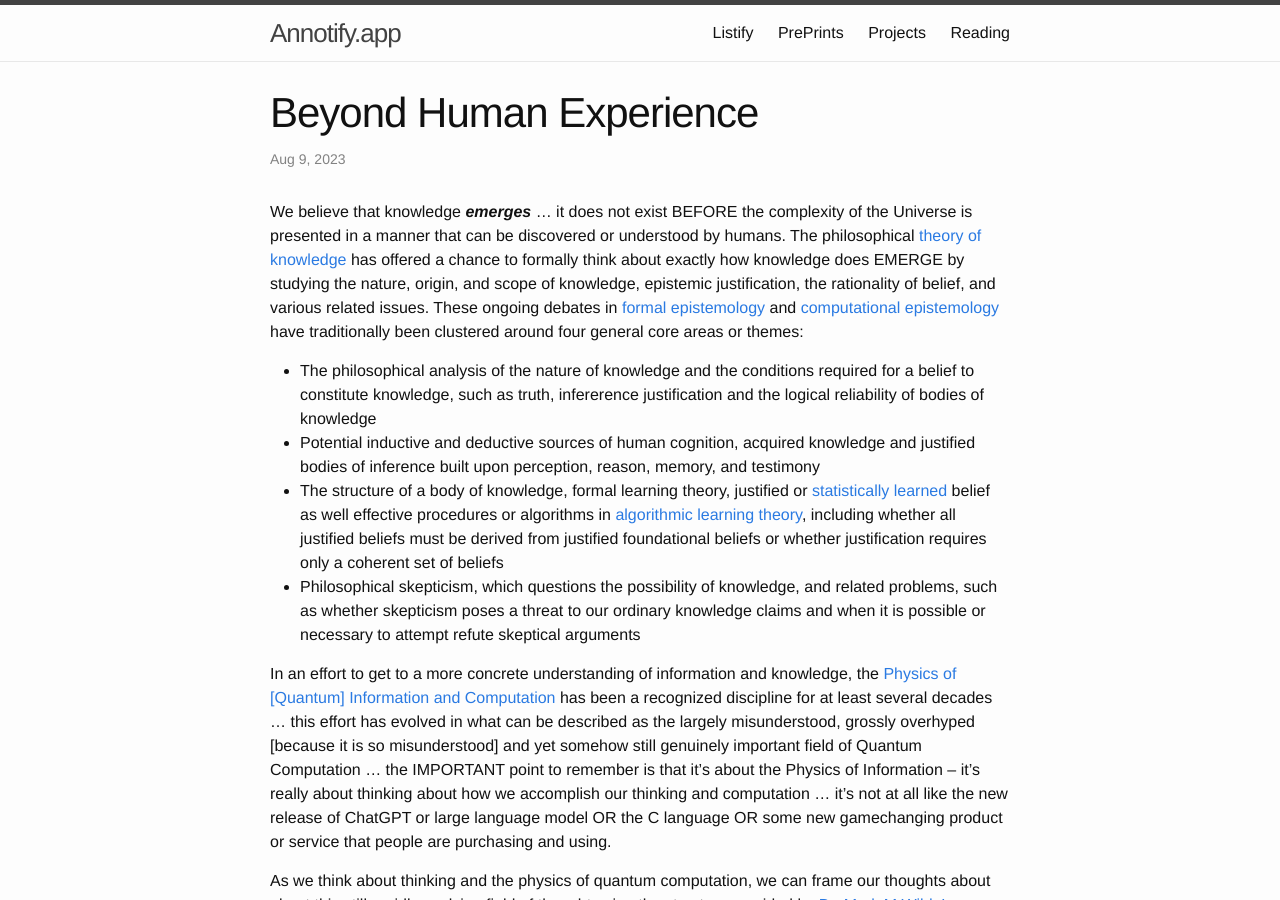
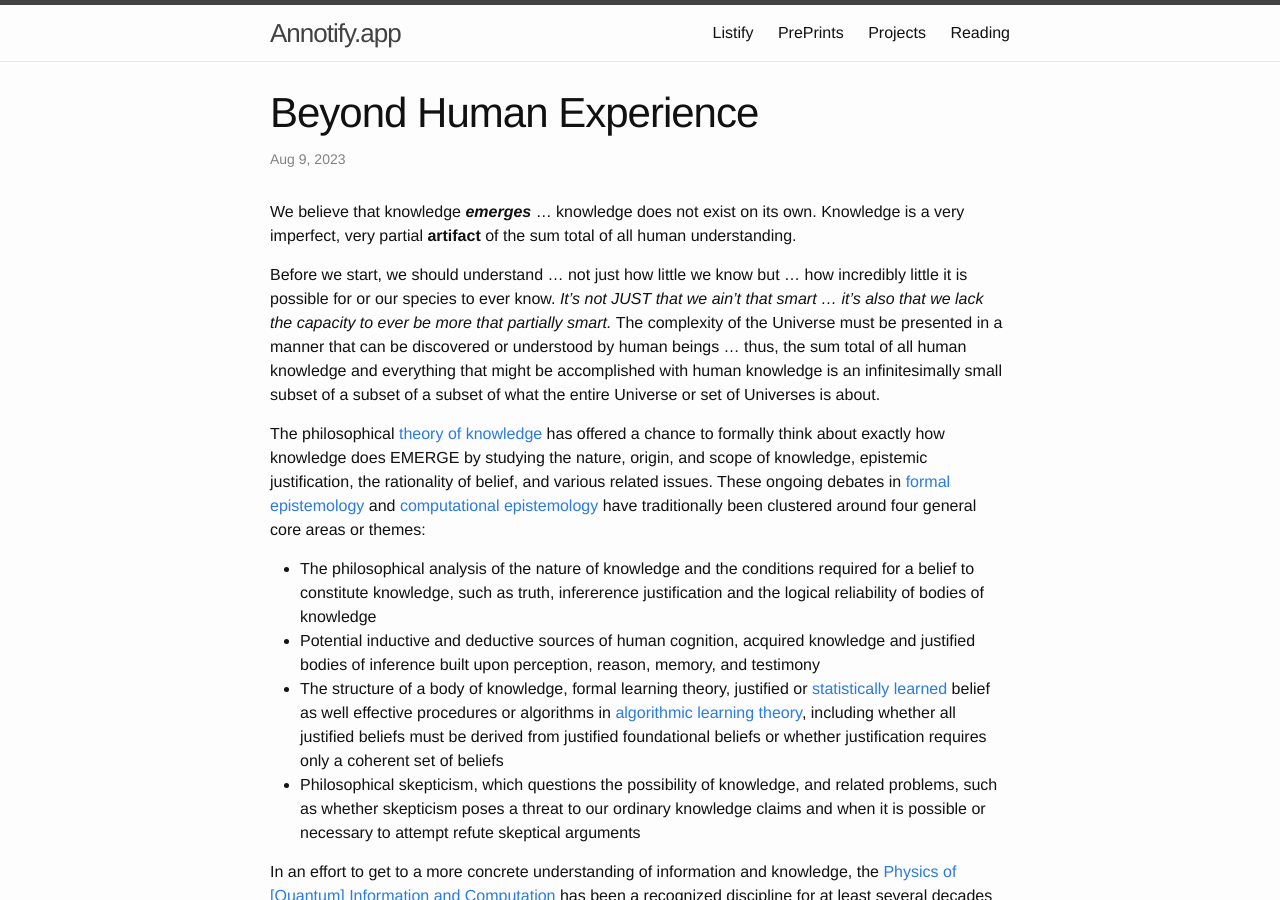
Before and after one commit to annotifyapp/annotifyapp.github.io, a Jekyll site: the page built from _posts/2023-08-09-quantum-theory.md, in a window 1280 px wide and 900 px high. Built offline with Jekyll 4.4.1, drawn with Linux system fonts in a browser that asks for light colours.

Commit message:
humility

```diff
--- a/_posts/2023-08-09-quantum-theory.md
+++ b/_posts/2023-08-09-quantum-theory.md
@@ -7,7 +7,11 @@ categories: emergence
 ---
 
 
-We believe that knowledge ***emerges*** ... it does not exist BEFORE the complexity of the Universe is presented in a manner that can be discovered or understood by humans. The philosophical [theory of knowledge](https://en.wikipedia.org/wiki/Epistemology) has offered  a chance to formally think about exactly how knowledge does EMERGE by studying the nature, origin, and scope of knowledge, epistemic justification, the rationality of belief, and various related issues. These ongoing debates in [formal epistemology](https://en.wikipedia.org/wiki/Formal_epistemology) and [computational epistemology](https://en.wikipedia.org/wiki/Computational_epistemology) have traditionally been clustered around four general core areas or themes:
+We believe that knowledge ***emerges*** ... knowledge does not exist on its own. Knowledge is a very imperfect, very partial **artifact** of the sum total of all human understanding.
+
+Before we start, we should understand ... not just how little we know but ... how incredibly little it is possible for or our species to ever know. *It's not JUST that we ain't that smart ... it's also that we lack the capacity to ever be more that partially smart.* The complexity of the Universe must be presented in a manner that can be discovered or understood by human beings ... thus, the sum total of all human knowledge and everything that might be accomplished with human knowledge is an infinitesimally small subset of a subset of a subset of what the entire Universe or set of Universes is about.
+
+The philosophical [theory of knowledge](https://en.wikipedia.org/wiki/Epistemology) has offered  a chance to formally think about exactly how knowledge does EMERGE by studying the nature, origin, and scope of knowledge, epistemic justification, the rationality of belief, and various related issues. These ongoing debates in [formal epistemology](https://en.wikipedia.org/wiki/Formal_epistemology) and [computational epistemology](https://en.wikipedia.org/wiki/Computational_epistemology) have traditionally been clustered around four general core areas or themes:
 
 * The philosophical analysis of the nature of knowledge and the conditions required for a belief to constitute knowledge, such as truth, infererence justification and the logical reliability of bodies of knowledge
 * Potential inductive and deductive sources of human cognition, acquired knowledge and justified bodies of inference built upon perception, reason, memory, and testimony
```
